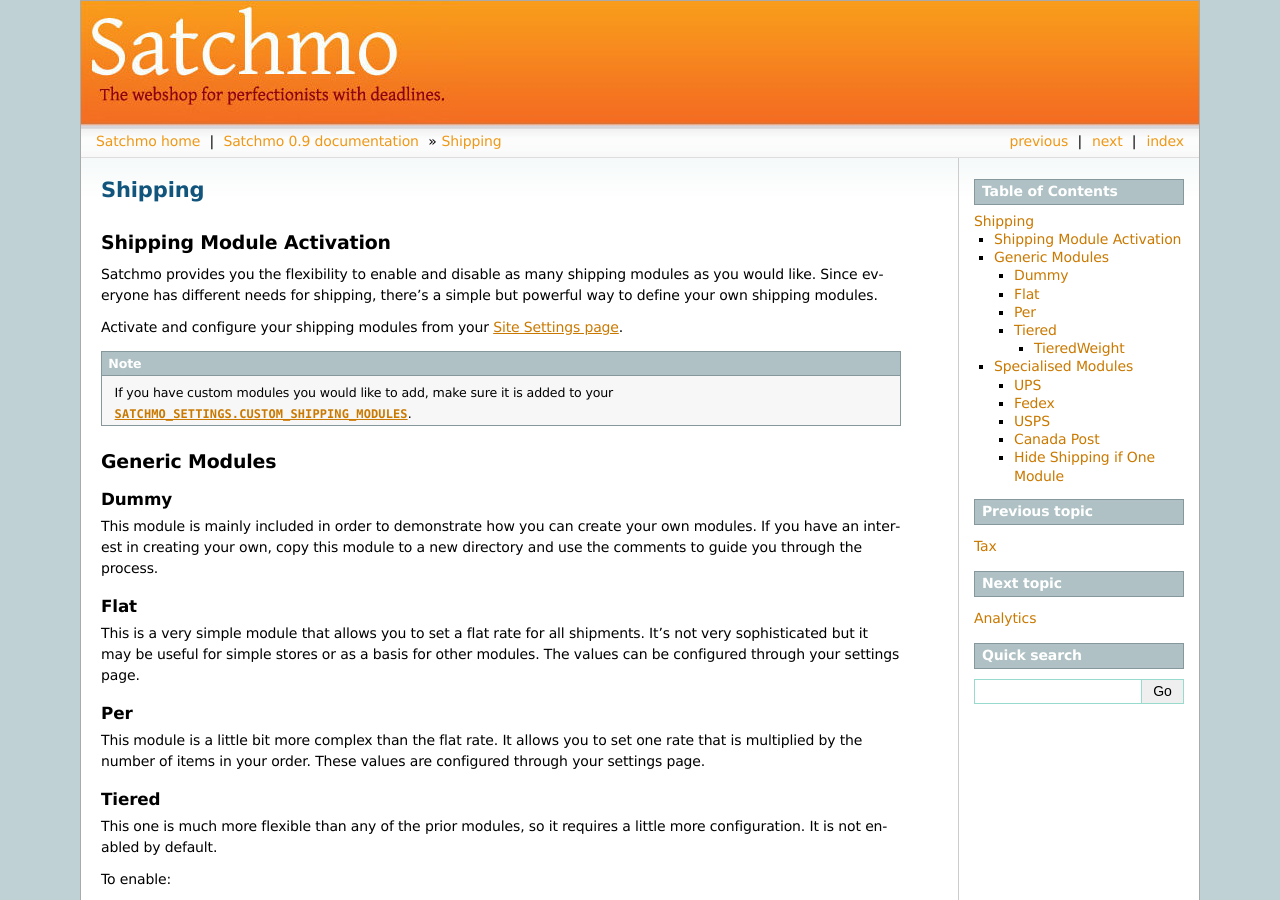
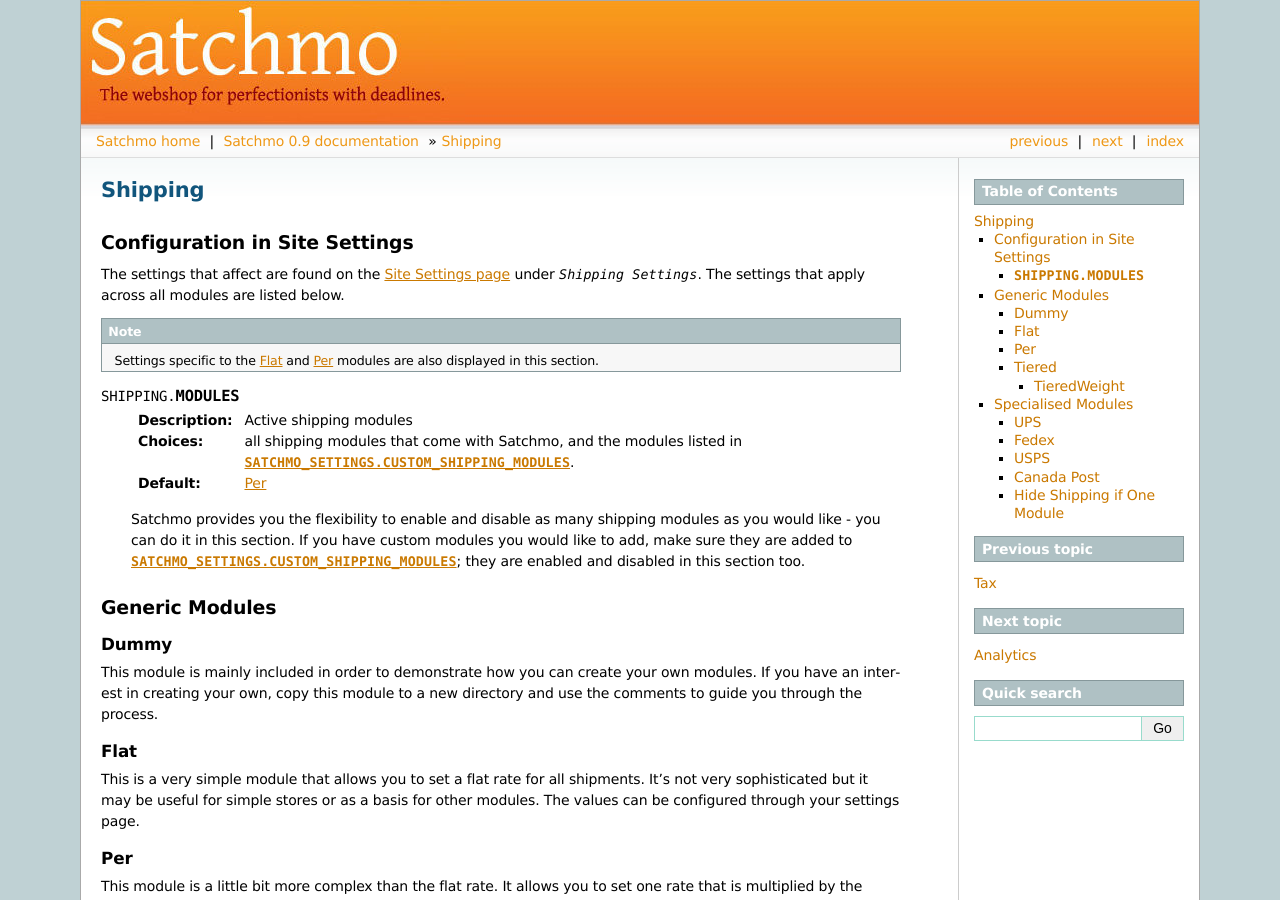
Before and after one commit to opencoca/WEB-Satchmo, a Sphinx documentation site: the page built from docs/shipping.txt, in a window 1280 px wide and 900 px high. Built offline with Sphinx 7.4.7, drawn with Linux system fonts in a browser that asks for light colours.

Commit message:
docs/shipping: add section on /settings/ config
Absorb shipping module activation doc too.

```diff
--- a/docs/shipping.txt
+++ b/docs/shipping.txt
@@ -1,19 +1,29 @@
 Shipping
 ========
 
-Shipping Module Activation
---------------------------
+Configuration in Site Settings
+------------------------------
 
-Satchmo provides you the flexibility to enable and disable as many shipping modules
-as you would like.  Since everyone has different needs for shipping, there's a simple
-but powerful way to define your own shipping modules.
-
-Activate and configure your shipping modules from your :ref:`Site Settings page
-<site-settings>`.
+The settings that affect are found on the :ref:`Site Settings page
+<site-settings>` under `Shipping Settings`. The settings that apply across all modules
+are listed below.
 
 .. Note::
-    If you have custom modules you would like to add, make sure it is added to your
-    :data:`SATCHMO_SETTINGS.CUSTOM_SHIPPING_MODULES`.
+    Settings specific to the :ref:`shipping_flat` and :ref:`shipping_per` modules are
+    also displayed in this section.
+
+.. data:: SHIPPING.MODULES
+
+   :description: Active shipping modules
+   :choices: all shipping modules that come with Satchmo, and the modules listed in
+             :data:`SATCHMO_SETTINGS.CUSTOM_SHIPPING_MODULES`.
+   :default: :ref:`shipping_per`
+
+   Satchmo provides you the flexibility to enable and disable as many shipping modules
+   as you would like - you can do it in this section.  If you have custom modules you
+   would like to add, make sure they are added to
+   :data:`SATCHMO_SETTINGS.CUSTOM_SHIPPING_MODULES`; they are enabled and disabled in
+   this section too.
 
 Generic Modules
 ---------------
```
